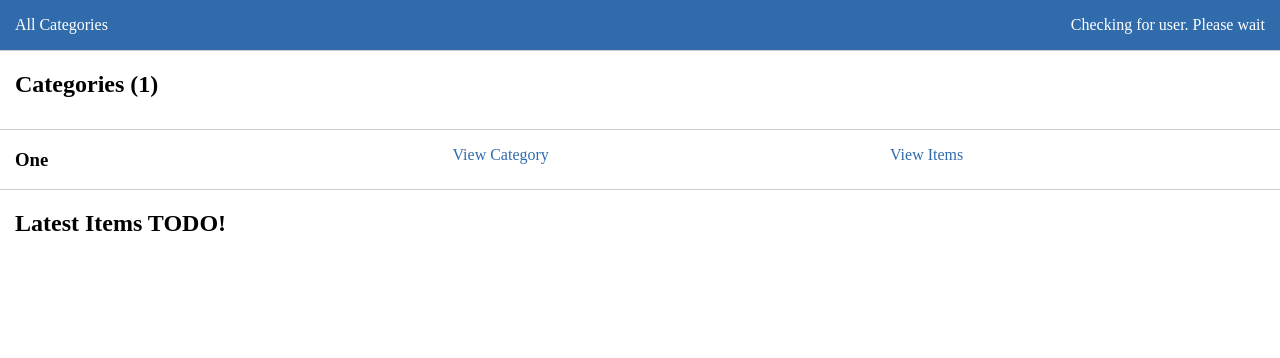
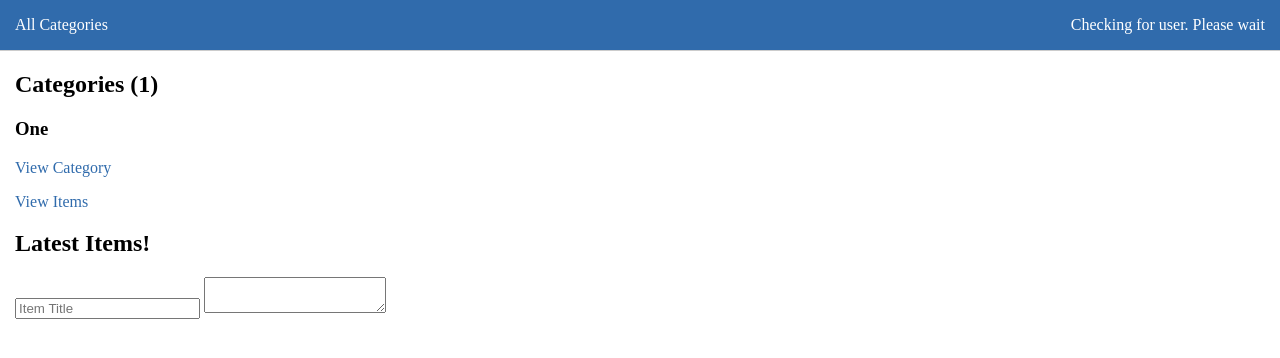
Before and after one commit to btyy77c/python_flask, a Flask app: page / in a window 1280 px wide. Shown: the top 358 px of the page. Run offline with Flask 2, Linux system fonts and the light colour scheme; data comes from the database, SQL or seed files in the repository; both versions use the stored data as it was after the commit; data that the repository does not hold is empty; some libraries are stand-ins or nearby versions.

Commit message:
Include form on page

```diff
--- a/controllers/categories.py
+++ b/controllers/categories.py
@@ -26,8 +26,8 @@ class CategoriesController:
 
     def index(self):
         categories = CategoryModel.all(self.db_session)
-        latest_items = ItemModel.latest(self.db_session)
-        return render_template('categories/index.html', categories=categories)
+        items = ItemModel.latest(self.db_session)
+        return render_template('categories/index.html', categories=categories, items=items)
 
     def show(self, name, headers):
         category = CategoryModel.find(self.db_session, name)
--- a/static/css/index.css
+++ b/static/css/index.css
@@ -1,5 +1,5 @@
 a {
-  color: #98B9F2;
+  color: #306BAC;
   text-decoration: none;
 }
 
@@ -9,7 +9,6 @@ body {
 }
 
 body a {
-  color: #306BAC;
   text-decoration: none;
 }
 
@@ -40,43 +39,19 @@ nav a {
   text-decoration: none;
 }
 
-#createCategory {
-  align-items: center;
-  display: grid;
-  grid-template-columns: 80% 15%;
-  justify-content: space-between;
-}
-
-#createCategory input {
-  width: 60vw;
-  padding: 4px;
-}
-
 #createCategoryErrors,
-#categoryErrorMessages {
-  color: red;
+#deleteErrors,
+#editErrors {
+  color: #141B41;
   cursor: pointer;
   font-size: 0.7em;
   font-style: italic;
-}
-
-#createCategory form {
-  display: grid;
-  grid-template-columns: 25% 50% 15%;
-  justify-content: space-between;
 }
 
 #userSignIn {
   text-align: right;
 }
 
-.catgeory-index-header {
-  border-bottom: 1px solid #ccc;
+.hidden {
+  display: none;
 }
-
-.catgeory-index-list {
-  border-bottom: 1px solid #ccc;
-  display: grid;
-  grid-template-columns: 30% 30% 30%;
-  justify-content: space-between;
-}
--- a/static/js/index.js
+++ b/static/js/index.js
@@ -2,15 +2,29 @@ import CategoryCreate from './categoryCreate.js'
 import CategoryDelete from './categoryDelete.js'
 import CategoryUpdate from './categoryUpdate.js'
 import FirebaseConfig from './firebaseConfig.js'
+import ItemCreate from './itemCreate.js'
 import User from './user.js'
 
 // Initialize Firebase Authentication
 !firebase.apps.length ? firebase.initializeApp(FirebaseConfig) : firebase.app()
 const provider = new firebase.auth.GoogleAuthProvider()
 
+// Listen for firebase user
 firebase.auth().onAuthStateChanged(user => {
-  user ? User.logout() : User.login(provider)
-  CategoryCreate.load(user)
-  CategoryDelete.load(user)
-  CategoryUpdate.load(user)
+  // Update user login button
+  user ? User.logout(user) : User.login(provider)
+
+  // Update category forms
+  CategoryCreate.updateUser(user)
+  CategoryDelete.updateUser(user)
+  CategoryUpdate.updateUser(user)
+
+  // Update item forms
+  // ItemCreate.load(user)
 })
+
+document.addEventListener('DOMContentLoaded', () => {
+  CategoryCreate.load()
+  CategoryDelete.load()
+  CategoryUpdate.load()
+})
--- /dev/null
+++ b/static/js/itemCreate.js
@@ -0,0 +1,27 @@
+import ErrorTag from './errorTag.js'
+import FormHelpers from './FormHelpers.js'
+
+let firebaseUser = null
+
+const createForm = (div) => {
+  const form = document.createElement('form')
+  FormHelpers.createInputField(form, 'title', 'Item Title')
+  FormHelpers.createTextArea(form, 'description', 'Item Description')
+  div.appendChild(form)
+  console.log(div)
+}
+
+export default {
+  load(user) {
+    firebaseUser = user
+    const div = document.getElementById('createItem')
+    if (div == null) { return }
+
+    //div.innerHTML = ''
+
+    //if (firebaseUser) {
+    //  createForm(div)
+    //  ErrorTag.load('itemErrors')
+    //}
+  }
+}
--- a/static/js/user.js
+++ b/static/js/user.js
@@ -14,11 +14,11 @@ export default {
     })
   },
 
-  logout() {
+  logout(user) {
     const div = userSignInDiv()
     div.innerHTML = ''
 
-    FormHelpers.createButton(div, 'Sign Out').addEventListener('click', (e) => {
+    FormHelpers.createButton(div, `Sign Out ${user.email}`).addEventListener('click', (e) => {
       firebase.auth().signOut()
     })
   }
--- a/templates/categories/index.html
+++ b/templates/categories/index.html
@@ -3,8 +3,14 @@
 {% block content %}
   <div class='catgeory-index-header'>
     <h2>Categories ({{ categories.__len__() }})</h2>
-    <div id='createCategory'></div>
-    <p id='createCategoryErrors'></p>
+
+    <div id='createCategory' class='hidden'>
+      <form>
+        <input type="text" aria-label="Category Name" name="name" placeholder="Category Name">
+        <button>Create Category</button>
+      </form>
+      <p id='createCategoryErrors'></p>
+    </div>
   </div>
 
   <div class='catgeory-index-list'>
@@ -19,5 +25,25 @@
       </a>
     {% endfor %}
   </div>
-  <h2>Latest Items TODO!</h2>
+
+  <div class='catgeory-index-header'>
+    <h2>Latest Items!</h2>
+    <div id='createItem'>
+      <form>
+        <input type='text' aria-label="Item Title" name="title" placeholder="Item Title">
+        <textarea aria-label="Item Description" placeholder="Item Description" name="description">
+        </textarea>
+      </form>
+    </div>
+    <p id='itemErrors'></p>
+  </div>
+
+  <div class='catgeory-index-list'>
+    {% for item in items %}
+      <h3>{{ item.title }}</h3>
+      <a href="{{ url_for('ItemShow', name=item.title) }}">
+        <p>View Item</p>
+      </a>
+    {% endfor %}
+  </div>
 {% endblock %}
```
Also changed, not shown: static/js/categoryCreate.js (+16 -17 lines), static/js/categoryDelete.js (+18 -15 lines), static/js/categoryUpdate.js (+33 -39 lines), templates/categories/show.html (+15 -5 lines), database/catalog.db.
